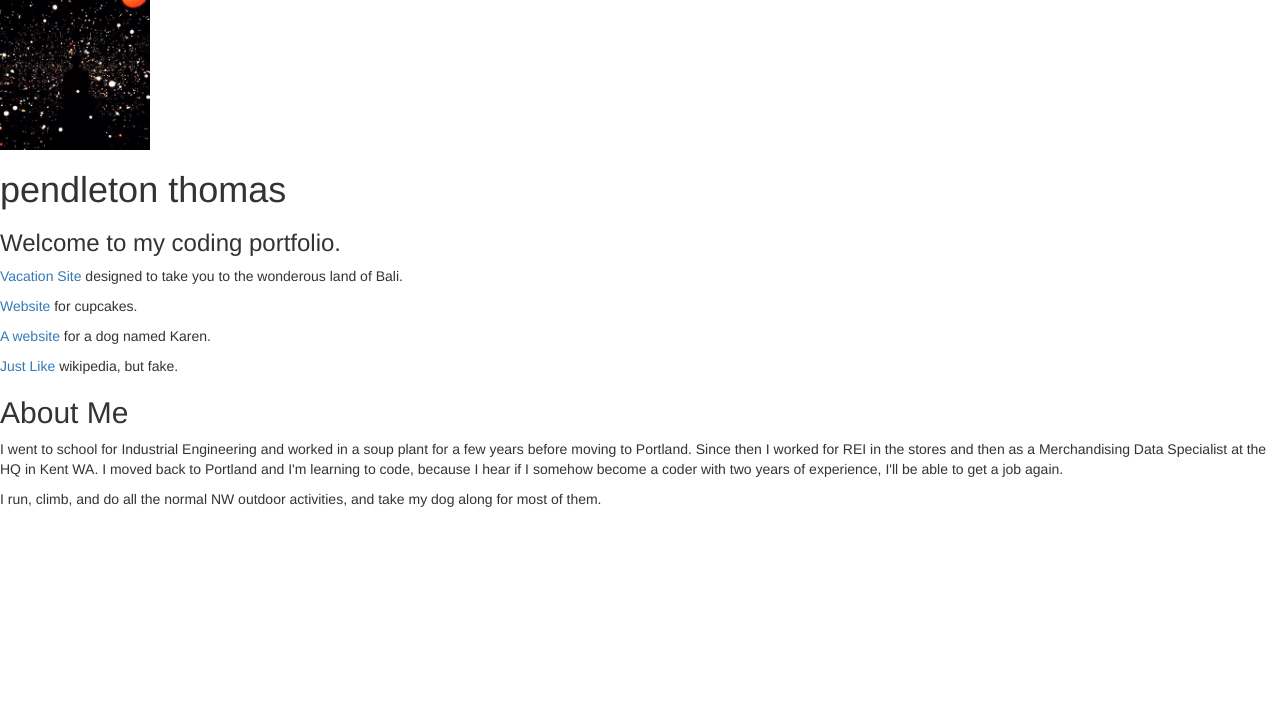
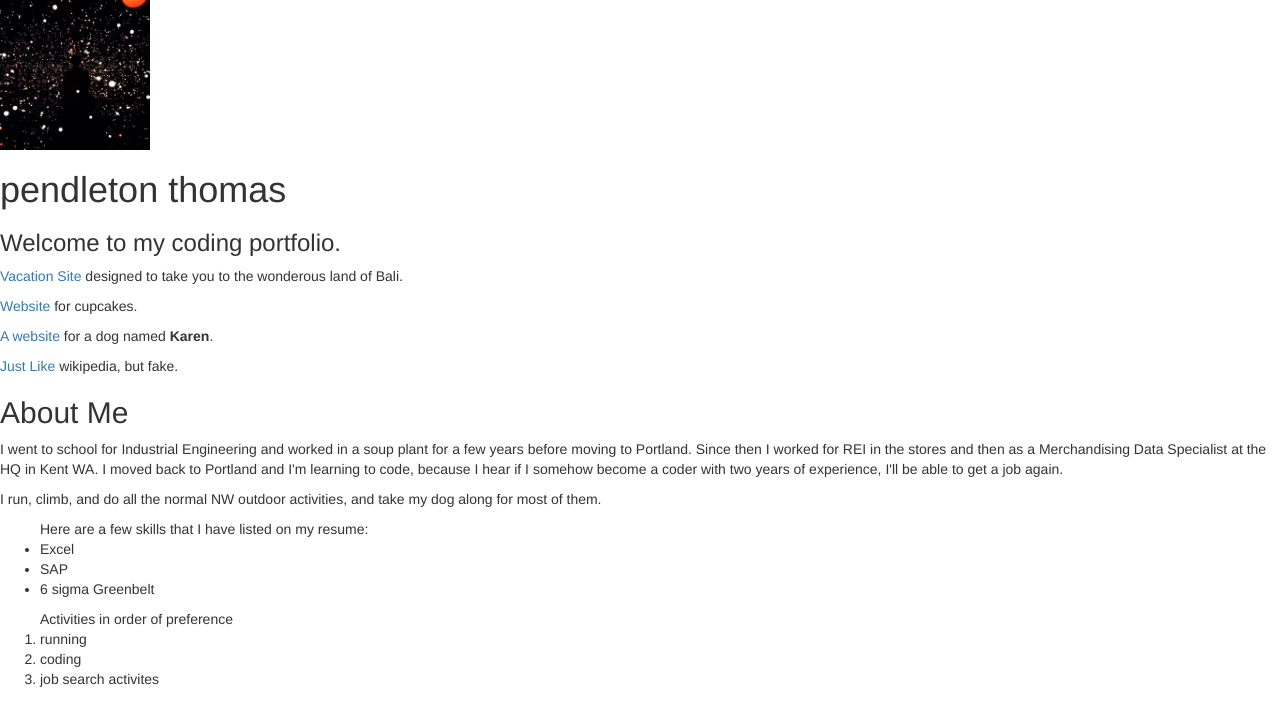
Before and after one commit to pendleton-thomas/Portfolio-Landing, a plain HTML site: page index.html in a window 1280 px wide. Drawn offline with Linux system fonts and the light colour scheme.

Commit message:
Add an arbitraty ordered list and fix <ul> formatting.

```diff
--- a/index.html
+++ b/index.html
@@ -22,7 +22,7 @@
       <p><a href="https://github.com/pendleton-thomas/cupcake-shop/">Website</a> for cupcakes.</p>
 
 
-      <p><a href="https://github.com/pendleton-thomas/karens-page">A website</a> for a dog named Karen.</p>
+      <p><a href="https://github.com/pendleton-thomas/karens-page">A website</a> for a dog named <strong>Karen</strong>.</p>
 
 
       <p><a href="https://github.com/pendleton-thomas/Wikipedia-Rebuild">Just Like</a> wikipedia, but fake.</p>
@@ -34,6 +34,17 @@
       <p>I went to school for Industrial Engineering and worked in a soup plant for a few years before moving to Portland. Since then I worked for REI in the stores and then as a Merchandising Data Specialist at the HQ in Kent WA. I moved back to Portland and I'm learning to code, because I hear if I somehow become a coder with two years of experience, I'll be able to get a job again.</p>
       <p>I run, climb, and do all the normal NW outdoor activities, and take my dog along for most of them.</p>
 
+      <ul>Here are a few skills that I have listed on my resume:
+        <li>Excel</li>
+        <li>SAP</li>
+        <li>6 sigma Greenbelt</li>
+      </ul>
+
+      <ol>Activities in order of preference
+        <li>running</li>
+        <li>coding</li>
+        <li>job search activites</li>
+      </ol>
 
 
     </body>
```
